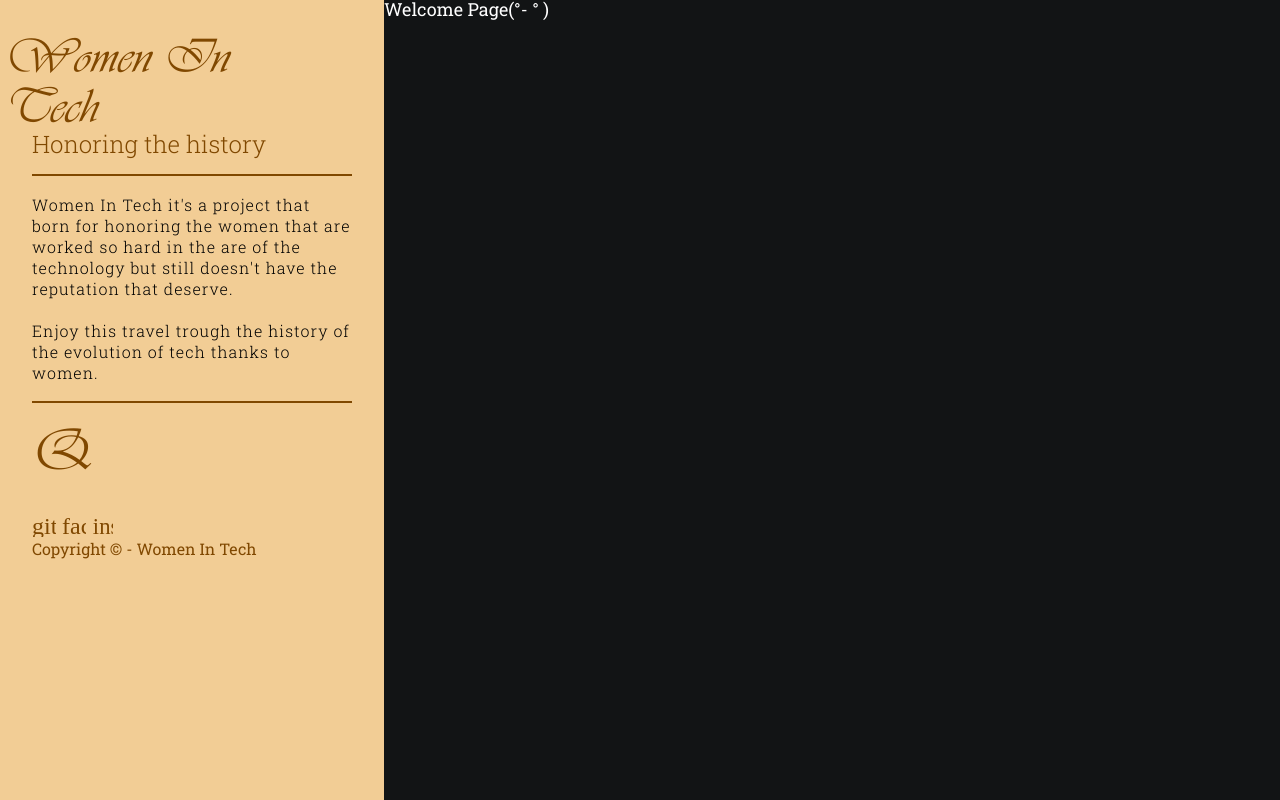
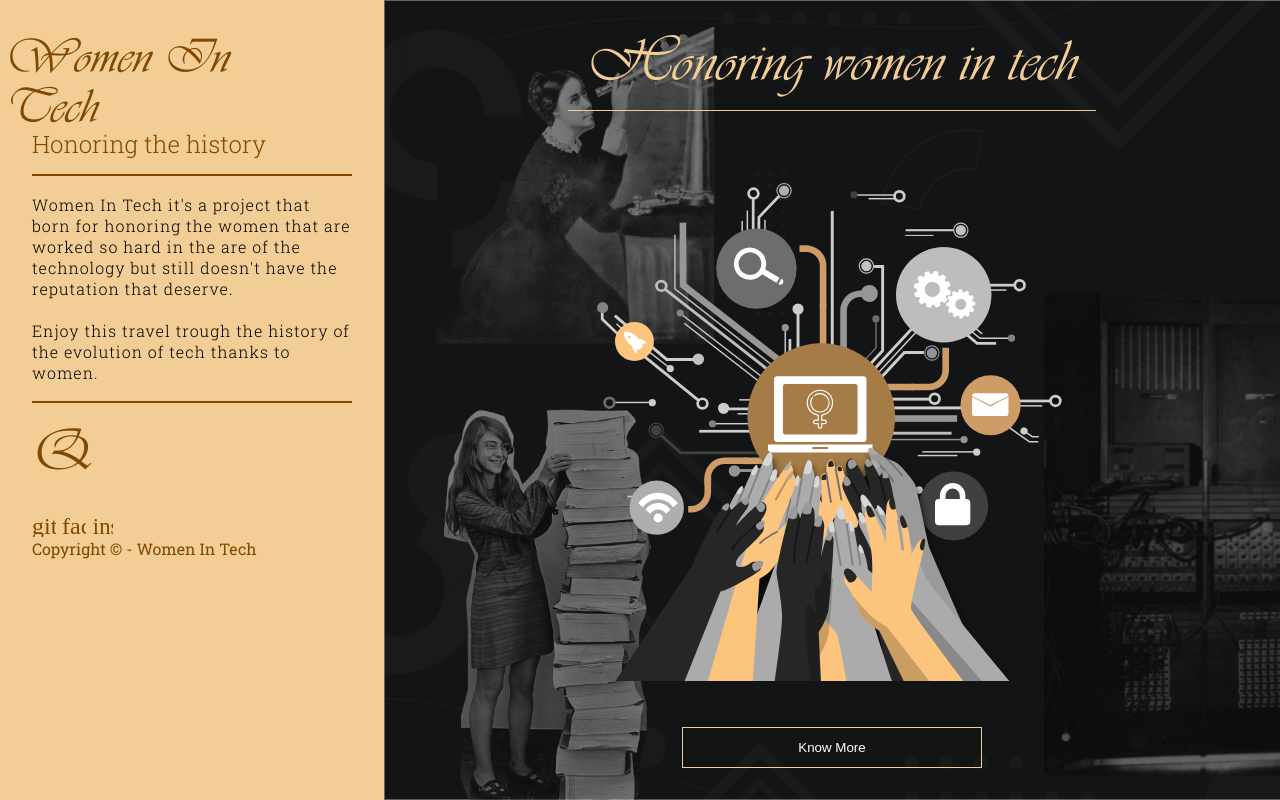
Before and after one commit to WS-Jedp/WomenInTech, a React app: page / in a window 1280 px wide. Built offline with nearby package versions, Linux system fonts and the light colour scheme.

Commit message:
Add image title and button

```diff
--- a/src/pages/Welcome/Welcome.jsx
+++ b/src/pages/Welcome/Welcome.jsx
@@ -1,19 +1,24 @@
 import React from 'react';
+import { Link } from 'react-router-dom';
 
 // Styles
 import './WelcomeStyles.css';
 
-class Welcome extends React.Component{
-  constructor(){
+class Welcome extends React.Component {
+  constructor() {
     super()
   }
 
-  render(){
+  render() {
 
     return (
-      <section>
-        Welcome Page(°- ° )
-      </section>
+      <Link to='/dates'>
+        <section className="welcome__container" style={{ backgroundImage: "url('../../src/assets/Images/background_welcome.png')" }}>
+          <h1 className="welcome__tittle text-color-main padding-normal">Honoring women in tech</h1>
+          <img className="welcome__image" src="../../src/assets/Images/arms.svg" alt="Honoring women in tech" />
+          <button className="margin-normal button-primary">Know More</button>
+        </section>
+      </Link >
     );
   }
 }
--- a/src/pages/Welcome/WelcomeStyles.css
+++ b/src/pages/Welcome/WelcomeStyles.css
@@ -0,0 +1,31 @@
+.welcome__container {
+    height: 100%;
+    width: 100%;
+    /* background-image: url("../../src/assets/Images/background_welcome.png"); */
+    background-size: cover;
+    background-repeat: no-repeat;
+    display: flex;
+    flex-direction: column;
+    align-items: center;
+    justify-content: space-around;
+}
+
+.welcome__container h1 {
+    border-bottom: 1px solid var(--color-main);
+    text-align: center;
+}
+
+.welcome__image {
+    width: 70%;
+    height: auto;
+}
+
+@media only screen and (max-width: 800px) {
+    .welcome__image {
+        width: 100%;
+        height: auto;
+    }
+    .welcome__container h1 {
+        font-size: 5rem;
+    }
+}
```
Also changed, not shown: src/assets/Images/arms.svg (added), src/assets/Images/background_welcome.png (added).
